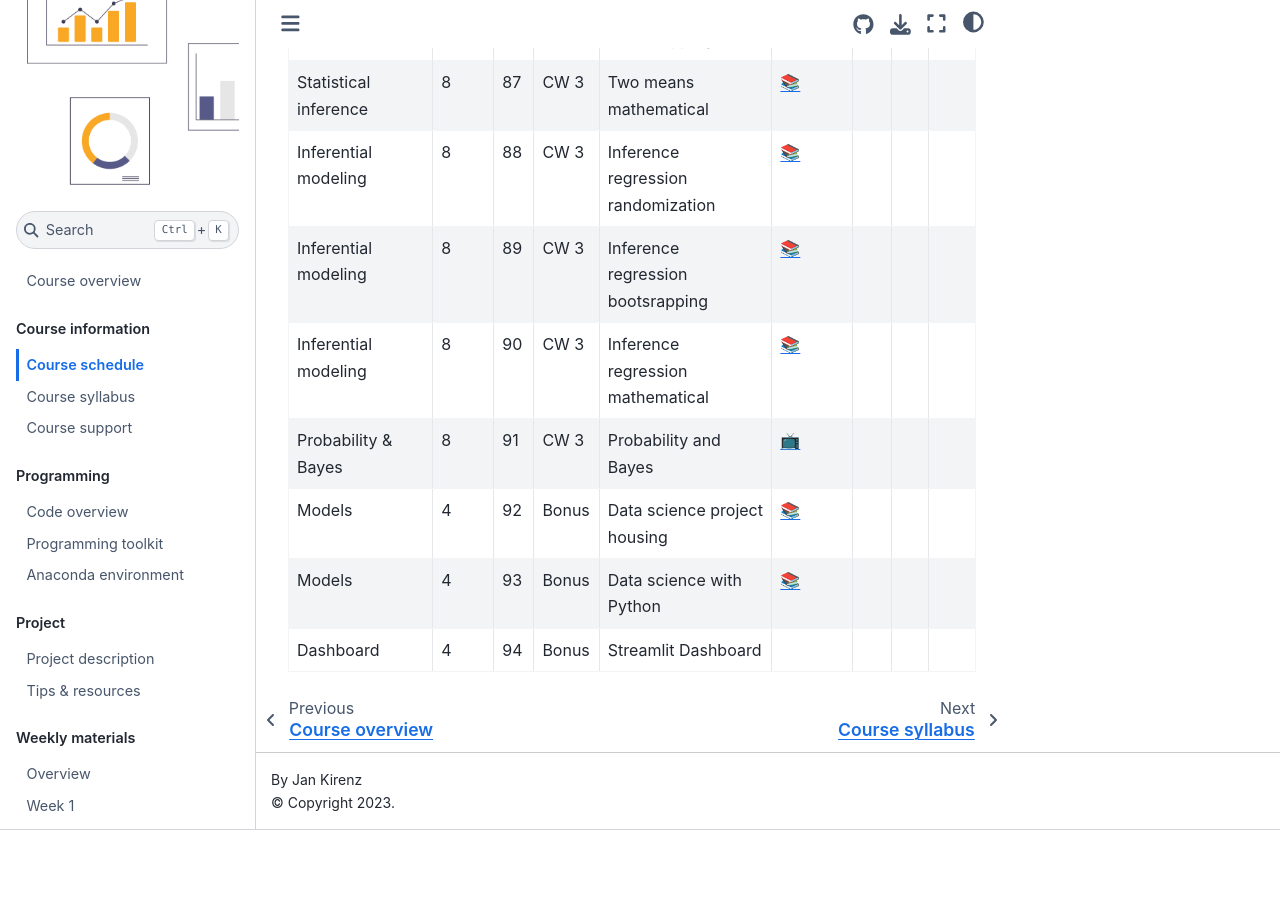
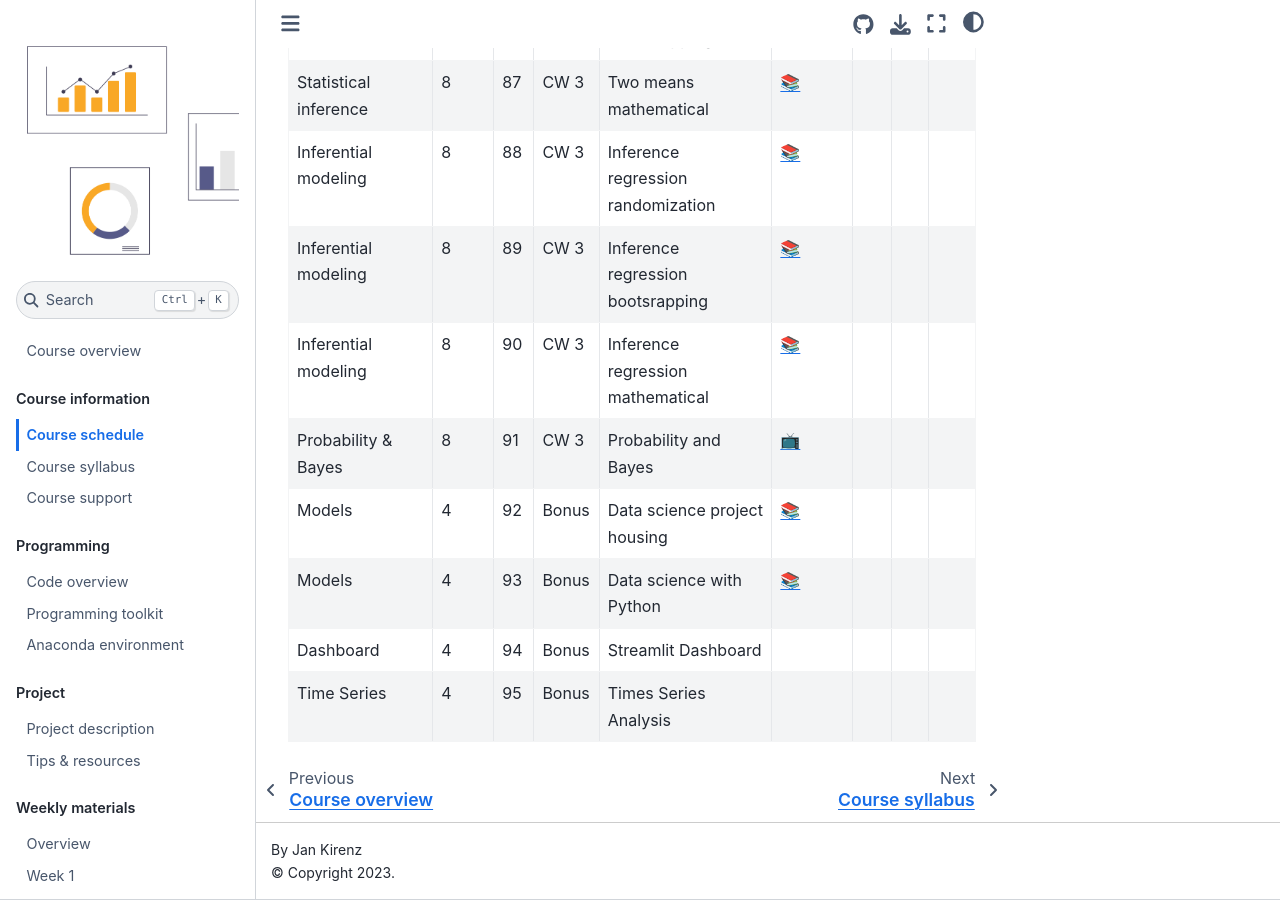
Before and after one commit to as-ws22/website, a Jupyter Book: the page built from docs/course-schedule.md, in a window 1280 px wide and 900 px high, scrolled down 6255 px. Built offline with Jupyter Book 1.0.4 settings and Sphinx 7.4.7 and the Sphinx Book theme 1.1.4, drawn with Linux system fonts in a browser that asks for light colours; comment, search, counter and statistics services are not loaded; before the commit the page ends 7085 px from its top, so only the background shows below that.

Commit message:
Update course-schedule.md

```diff
--- a/docs/course-schedule.md
+++ b/docs/course-schedule.md
@@ -102,3 +102,4 @@ This overview will be updated as the semester progresses.
 |	Models	|	4	|	92	|	Bonus	|	Data science project housing	|	[📚](https://e-learning.hdm-stuttgart.de/moodle/pluginfile.php/430095/mod_resource/content/0/Hands%20on%20Machine%20Learning%2C%20project.pdf)	|		|		|		|
 |	Models	|	4	|	93	|	Bonus	|	Data science with Python	|	[📚](https://kirenz.github.io/ds-python/docs/intro.html)	|		|		|		|
 |	Dashboard	|	4	|	94	|	Bonus	|	Streamlit Dashboard	|		|		|		|		|
+|	Time Series	|	4	|	95	|	Bonus	|	Times Series Analysis	|		|		|		|		|
```
